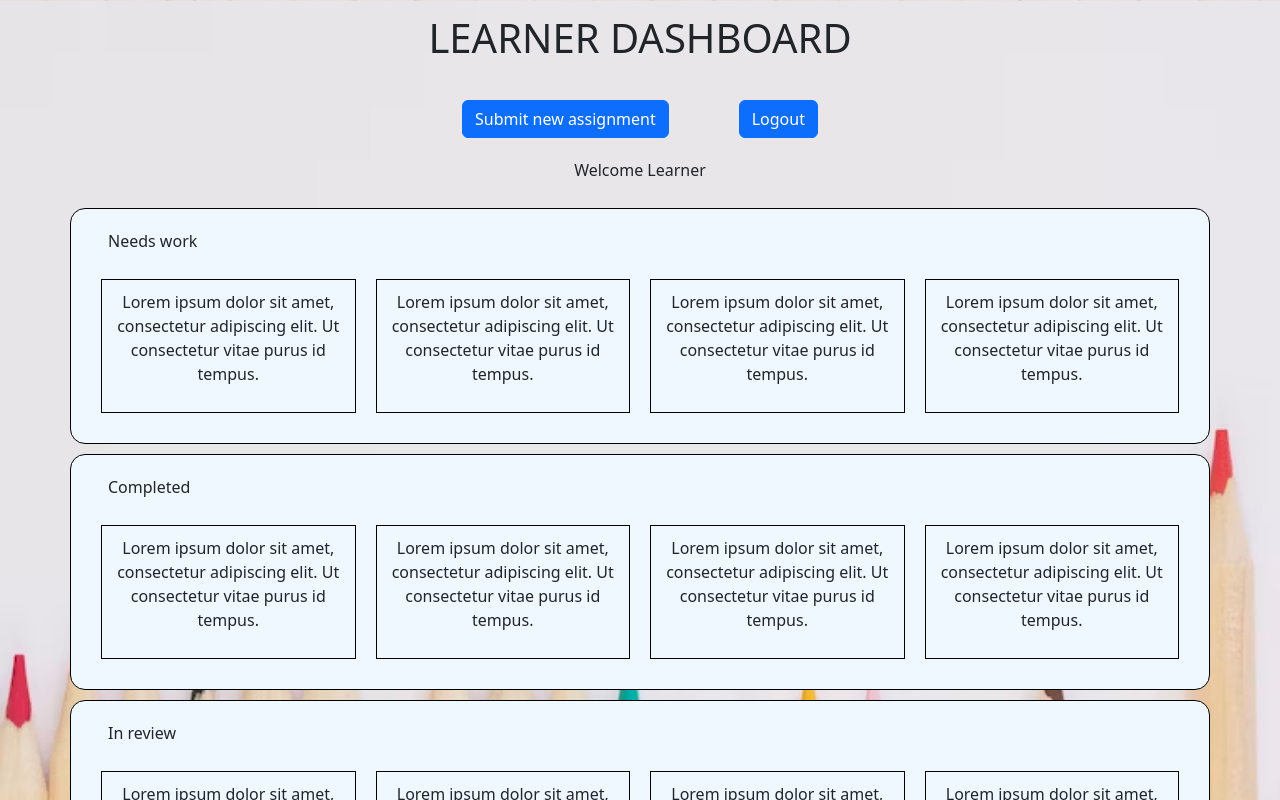
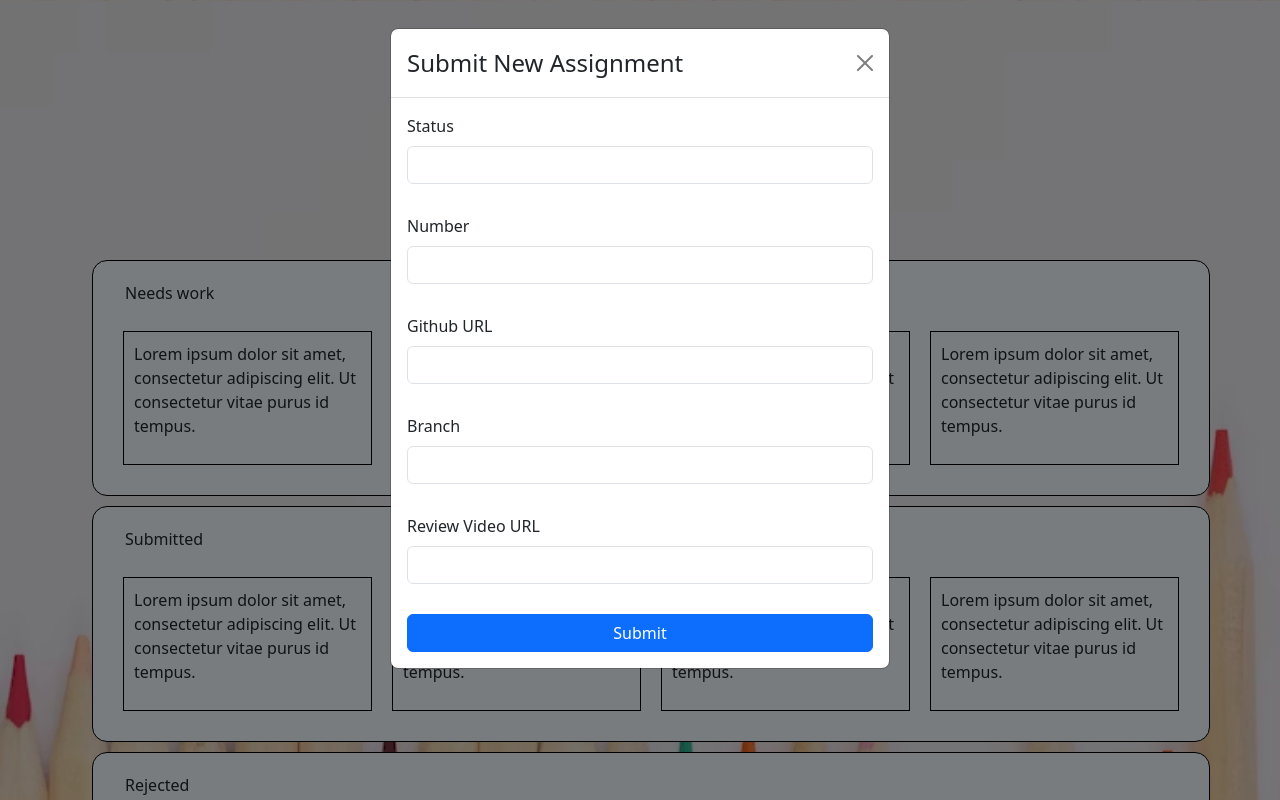
Before and after one commit to Rappyyy/LMS_FrontEnd, a React (Create React App) app: page /LearnerDashboard in a window 1280 px wide. Both pictures are taken after a click on the button "Submit new assignment". Shown: the top 800 px of the page. Built offline with nearby package versions, Linux system fonts and the light colour scheme.

Commit message:
Create new assignment, done!

```diff
--- a/src/components/HomePubView.css
+++ b/src/components/HomePubView.css
@@ -1,7 +1,6 @@
 .container {
   text-align: center;
   min-height: 100vh;
-  margin-bottom: 200px;
 }
 
 body {
--- a/src/components/LearnerDashboard.css
+++ b/src/components/LearnerDashboard.css
@@ -1,6 +1,6 @@
-.container {
+.Learner-parent-container {
   text-align: center;
-  margin-top: 200px;
+  margin-top: 500px;
 }
 
 .header {
@@ -19,6 +19,8 @@
   border: 1px solid black;
   border-radius: 15px;
   padding: 20px;
+  text-align: left;
+  margin-left: 10px;
   /* width: 1500px; */
 }
 
@@ -44,20 +46,3 @@
   margin-left: 70px;
   margin-bottom: 20px;
 }
-
-.needs-work {
-  text-align: left;
-  margin-left: 10px;
-}
-.completed {
-  text-align: left;
-  margin-left: 10px;
-}
-.In-review {
-  text-align: left;
-  margin-left: 10px;
-}
-
-.learnerDashboard-header {
-  margin-top: 150px;
-}
--- a/src/components/LearnerDashboard.js
+++ b/src/components/LearnerDashboard.js
@@ -1,19 +1,76 @@
-import React from "react";
-import { Container, Row, Col, Button } from "react-bootstrap";
+import React, { useState } from "react";
+import { Container, Row, Col, Button, Modal, Form } from "react-bootstrap";
 import "bootstrap/dist/css/bootstrap.min.css";
 import "./LearnerDashboard.css";
 import { Link } from "react-router-dom";
+import axios from "axios";
 
 function LearnerDashboard() {
+  const [showModal, setShowModal] = useState(false);
+  const [assignmentData, setAssignmentData] = useState({
+    status: "",
+    number: "",
+    githubUrl: "",
+    branch: "",
+    reviewVideoUrl: "",
+  });
+
+  const handleCloseModal = () => {
+    setShowModal(false);
+    setAssignmentData({
+      status: "",
+      number: "",
+      githubUrl: "",
+      branch: "",
+      reviewVideoUrl: "",
+    });
+  };
+
+  const handleInputChange = (e) => {
+    setAssignmentData({
+      ...assignmentData,
+      [e.target.name]: e.target.value,
+    });
+  };
+
+  const handleSubmitAssignment = async (e) => {
+    e.preventDefault();
+
+    try {
+      console.log("Assignment Data:", assignmentData);
+      const token = sessionStorage.getItem("token");
+      console.log("Token:", token);
+      const response = await axios.post(
+        "http://localhost:8080/api/assignments",
+        assignmentData,
+        {
+          headers: {
+            Authorization: `Bearer ${token}`,
+          },
+        }
+      );
+      console.log("Assignment created:", response.data);
+
+      // Perform any necessary actions after successfully creating the assignment
+
+      handleCloseModal();
+    } catch (error) {
+      console.error("Failed to create assignment:", error.response);
+      // Handle error scenario
+    }
+  };
+
   return (
-    <Container className="container">
+    <Container className="Learner-parent-container">
       <Row>
         <h1 className="learnerDashboard-header">LEARNER DASHBOARD</h1>
       </Row>
 
       <Row>
         <div className="header">
-          <Button className="submit-button">Submit new assignment</Button>
+          <Button className="submit-button" onClick={() => setShowModal(true)}>
+            Submit new assignment
+          </Button>
           <Link to="/login" className="login">
             <Button className="logout-button">Logout</Button>
           </Link>
@@ -50,7 +107,7 @@ function LearnerDashboard() {
       </Row>
 
       <Row className="box-container">
-        <p className="completed">Completed</p>
+        <p className="Submitted">Submitted</p>
         <Col className="box">
           <p>
             Lorem ipsum dolor sit amet, consectetur adipiscing elit. Ut
@@ -78,7 +135,7 @@ function LearnerDashboard() {
       </Row>
 
       <Row className="box-container">
-        <p className="In-review">In review</p>
+        <p className="Rejected">Rejected</p>
         <Col className="box">
           <p>
             Lorem ipsum dolor sit amet, consectetur adipiscing elit. Ut
@@ -104,6 +161,102 @@ function LearnerDashboard() {
           </p>
         </Col>
       </Row>
+
+      <Row className="box-container">
+        <p className="Completed">Completed</p>
+        <Col className="box">
+          <p>
+            Lorem ipsum dolor sit amet, consectetur adipiscing elit. Ut
+            consectetur vitae purus id tempus.
+          </p>
+        </Col>
+        <Col className="box">
+          <p>
+            Lorem ipsum dolor sit amet, consectetur adipiscing elit. Ut
+            consectetur vitae purus id tempus.
+          </p>
+        </Col>
+        <Col className="box">
+          <p>
+            Lorem ipsum dolor sit amet, consectetur adipiscing elit. Ut
+            consectetur vitae purus id tempus.
+          </p>
+        </Col>
+        <Col className="box">
+          <p>
+            Lorem ipsum dolor sit amet, consectetur adipiscing elit. Ut
+            consectetur vitae purus id tempus.
+          </p>
+        </Col>
+      </Row>
+
+      <Modal show={showModal} onHide={handleCloseModal}>
+        <Modal.Header closeButton>
+          <Modal.Title>Submit New Assignment</Modal.Title>
+        </Modal.Header>
+        <Modal.Body>
+          <Form onSubmit={handleSubmitAssignment}>
+            <Form.Group controlId="assignmentStatus">
+              <Form.Label>Status</Form.Label>
+              <Form.Control
+                type="text"
+                name="status"
+                value={assignmentData.status}
+                onChange={handleInputChange}
+                required
+              />
+            </Form.Group>
+
+            <Form.Group controlId="assignmentNumber">
+              <Form.Label>Number</Form.Label>
+              <Form.Control
+                type="text"
+                name="number"
+                value={assignmentData.number}
+                onChange={handleInputChange}
+                required
+              />
+            </Form.Group>
+
+            <Form.Group controlId="assignmentGithubUrl">
+              <Form.Label>Github URL</Form.Label>
+              <Form.Control
+                type="text"
+                name="githubUrl"
+                value={assignmentData.githubUrl}
+                onChange={handleInputChange}
+                required
+              />
+            </Form.Group>
+
+            <Form.Group controlId="assignmentBranch">
+              <Form.Label>Branch</Form.Label>
+              <Form.Control
+                type="text"
+                name="branch"
+                value={assignmentData.branch}
+                onChange={handleInputChange}
+                required
+              />
+            </Form.Group>
+
+            <Form.Group controlId="assignmentReviewVideoUrl">
+              <Form.Label>Review Video URL</Form.Label>
+              <Form.Control
+                type="text"
+                name="reviewVideoUrl"
+                value={assignmentData.reviewVideoUrl}
+                onChange={handleInputChange}
+                required
+              />
+            </Form.Group>
+
+            <Button variant="primary" type="submit">
+              Submit
+            </Button>
+          </Form>
+        </Modal.Body>
+      </Modal>
     </Container>
   );
 }
```
